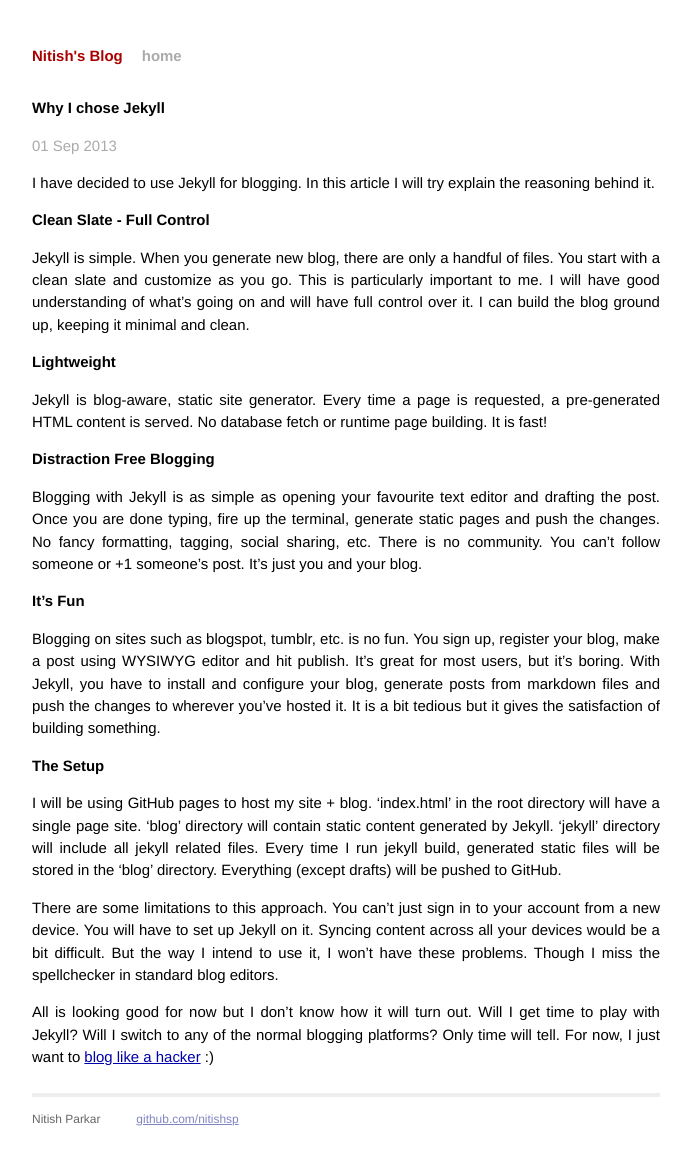
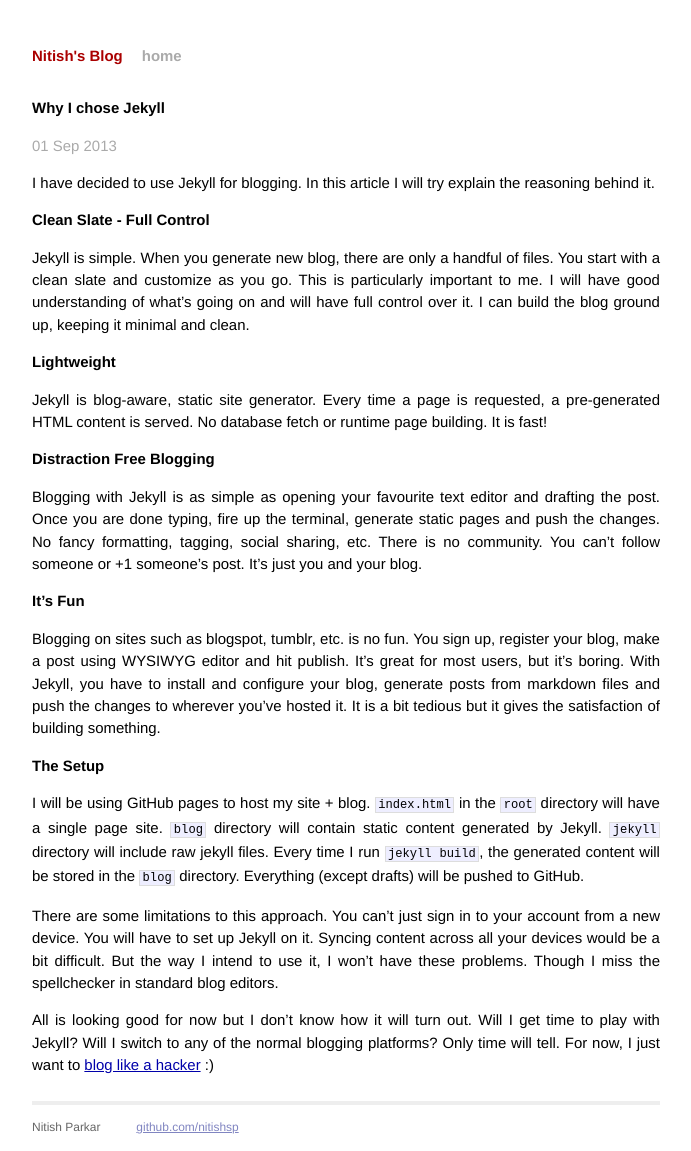
Before and after one commit to nitishsp/nitishsp.github.io, a Jekyll site: the page built from jekyll/_posts/2013-09-01-why-i-chose-jekyll.markdown, in a window 1280 px wide. Shown: the whole page, without its empty margins (294-985 px from the left). Built offline with Jekyll 4.4.1, drawn with Linux system fonts in a browser that asks for light colours.

Commit message:
small cosmetic changes to the latest article

```diff
--- a/blog/2013/09/01/why-i-chose-jekyll.html
+++ b/blog/2013/09/01/why-i-chose-jekyll.html
@@ -46,7 +46,7 @@
 
 <h2 id='the_setup'>The Setup</h2>
 
-<p>I will be using GitHub pages to host my site + blog. &#8216;index.html&#8217; in the root directory will have a single page site. &#8216;blog&#8217; directory will contain static content generated by Jekyll. &#8216;jekyll&#8217; directory will include all jekyll related files. Every time I run jekyll build, generated static files will be stored in the &#8216;blog&#8217; directory. Everything (except drafts) will be pushed to GitHub.</p>
+<p>I will be using GitHub pages to host my site + blog. <code>index.html</code> in the <code>root</code> directory will have a single page site. <code>blog</code> directory will contain static content generated by Jekyll. <code>jekyll</code> directory will include raw jekyll files. Every time I run <code>jekyll build</code>, the generated content will be stored in the <code>blog</code> directory. Everything (except drafts) will be pushed to GitHub.</p>
 
 <p>There are some limitations to this approach. You can&#8217;t just sign in to your account from a new device. You will have to set up Jekyll on it. Syncing content across all your devices would be a bit difficult. But the way I intend to use it, I won&#8217;t have these problems. Though I miss the spellchecker in standard blog editors.</p>
 
--- a/jekyll/_posts/2013-09-01-why-i-chose-jekyll.markdown
+++ b/jekyll/_posts/2013-09-01-why-i-chose-jekyll.markdown
@@ -28,7 +28,7 @@
 
 The Setup
 -----------
-I will be using GitHub pages to host my site + blog. 'index.html' in the root directory will have a single page site. 'blog' directory will contain static content generated by Jekyll. 'jekyll' directory will include all jekyll related files. Every time I run jekyll build, generated static files will be stored in the 'blog' directory. Everything (except drafts) will be pushed to GitHub.
+I will be using GitHub pages to host my site + blog. `index.html` in the `root` directory will have a single page site. `blog` directory will contain static content generated by Jekyll. `jekyll` directory will include raw jekyll files. Every time I run `jekyll build`, the generated content will be stored in the `blog` directory. Everything (except drafts) will be pushed to GitHub.
 
 
 There are some limitations to this approach. You can't just sign in to your account from a new device. You will have to set up Jekyll on it. Syncing content across all your devices would be a bit difficult. But the way I intend to use it, I won't have these problems. Though I miss the spellchecker in standard blog editors.
```
